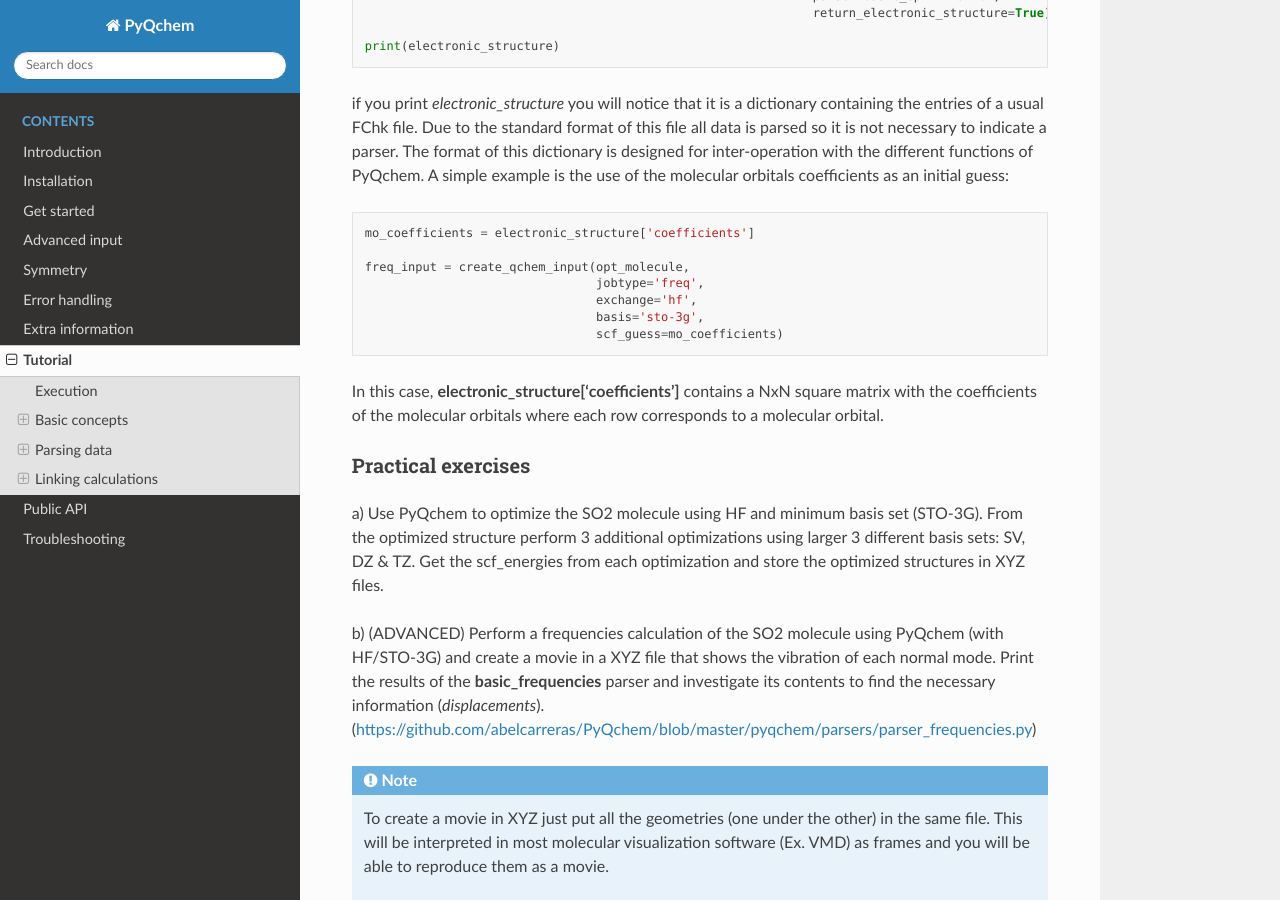
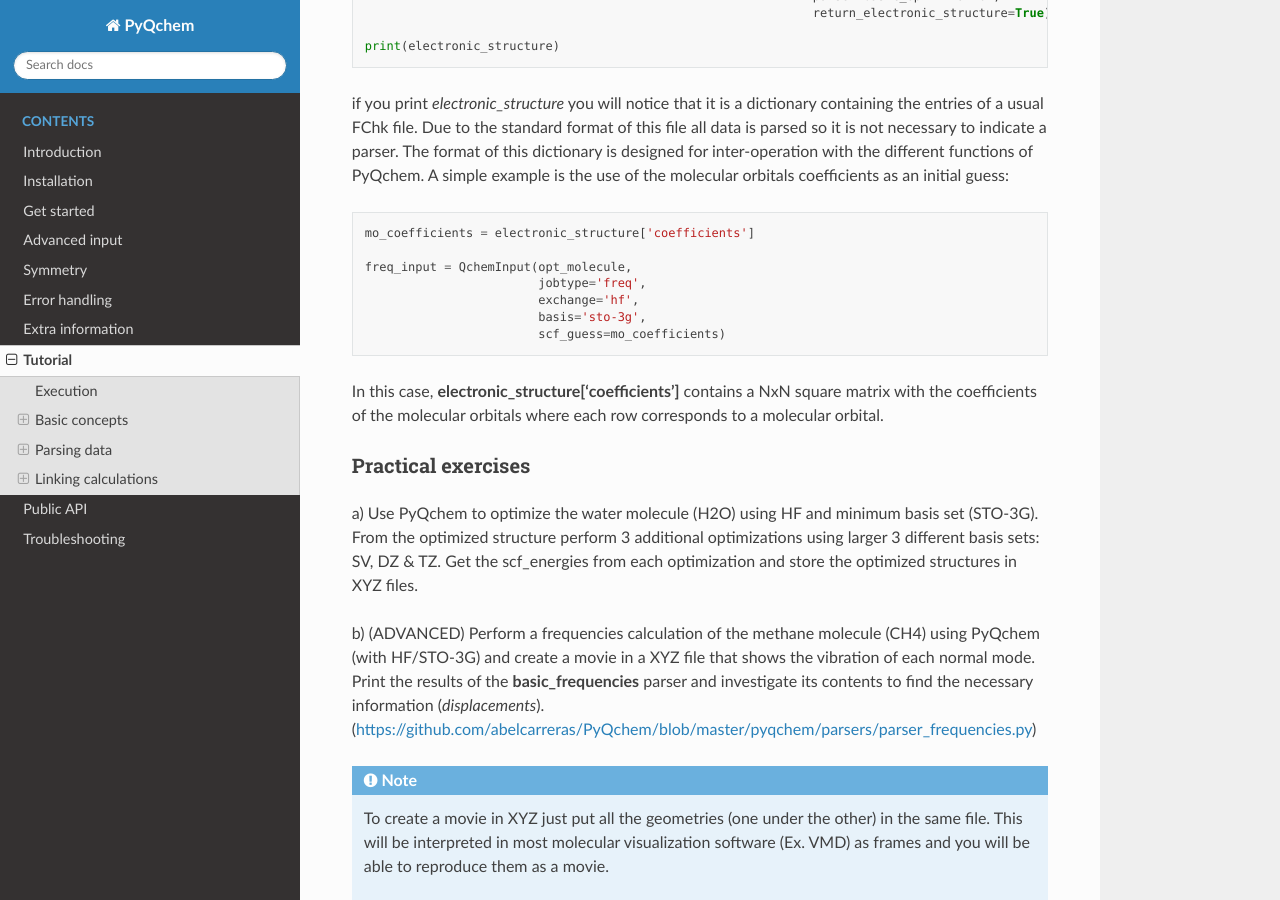
Before and after one commit to abelcarreras/PyQchem, a Sphinx documentation site: the page built from docs/tutorial.rst, in a window 1280 px wide and 900 px high, scrolled down 8794 px. Built offline with Sphinx 7.4.7 and the Read the Docs theme 2.0.0, drawn with Linux system fonts in a browser that asks for light colours; some of the changed text lies outside the part shown.

Commit message:
Update tutorial in manual

```diff
--- a/docs/tutorial.rst
+++ b/docs/tutorial.rst
@@ -364,19 +364,19 @@ modes frequencies of a previously optimized structure. This can be done in PyQch
 
     (...)
 
-    opt_input = create_qchem_input(molecule,
-                                   jobtype='opt',
-                                   exchange='hf',
-                                   basis='sto-3g')
+    opt_input = QchemInput(molecule,
+                           jobtype='opt',
+                           exchange='hf',
+                           basis='sto-3g')
 
     parsed_opt_data = get_output_from_qchem(opt_input, parser=basic_optimization)
 
     opt_molecule = parsed_opt_data['optimized_molecule']
 
-    freq_input = create_qchem_input(opt_molecule,
-                                    jobtype='freq',
-                                    exchange='hf',
-                                    basis='sto-3g')
+    freq_input = QchemInput(opt_molecule,
+                            jobtype='freq',
+                            exchange='hf',
+                            basis='sto-3g')
 
     parsed_data = get_output_from_qchem(freq_input, parser=basic_frequencies)
 
@@ -416,11 +416,11 @@ of the molecular orbitals coefficients as an initial guess:
 
     mo_coefficients = electronic_structure['coefficients']
 
-    freq_input = create_qchem_input(opt_molecule,
-                                    jobtype='freq',
-                                    exchange='hf',
-                                    basis='sto-3g',
-                                    scf_guess=mo_coefficients)
+    freq_input = QchemInput(opt_molecule,
+                            jobtype='freq',
+                            exchange='hf',
+                            basis='sto-3g',
+                            scf_guess=mo_coefficients)
 
 In this case, **electronic_structure['coefficients']** contains a NxN square matrix with the coefficients of the
 molecular orbitals where each row corresponds to a molecular orbital.
@@ -428,11 +428,11 @@ molecular orbitals where each row corresponds to a molecular orbital.
 Practical exercises
 """""""""""""""""""
 
-a) Use PyQchem to optimize the SO2 molecule using HF and minimum basis set (STO-3G). From
+a) Use PyQchem to optimize the water molecule (H2O) using HF and minimum basis set (STO-3G). From
 the optimized structure perform 3 additional optimizations using larger 3 different basis sets: SV, DZ & TZ.
 Get the scf_energies from each optimization and store the optimized structures in XYZ files.
 
-b) (ADVANCED) Perform a frequencies calculation of the SO2 molecule using PyQchem (with HF/STO-3G) and create
+b) (ADVANCED) Perform a frequencies calculation of the methane molecule (CH4) using PyQchem (with HF/STO-3G) and create
 a movie in a XYZ file that shows the vibration of each normal mode. Print the results of the **basic_frequencies** parser
 and investigate its contents to find the necessary information (*displacements*).
 (https://github.com/abelcarreras/PyQchem/blob/master/pyqchem/parsers/parser_frequencies.py)
```
